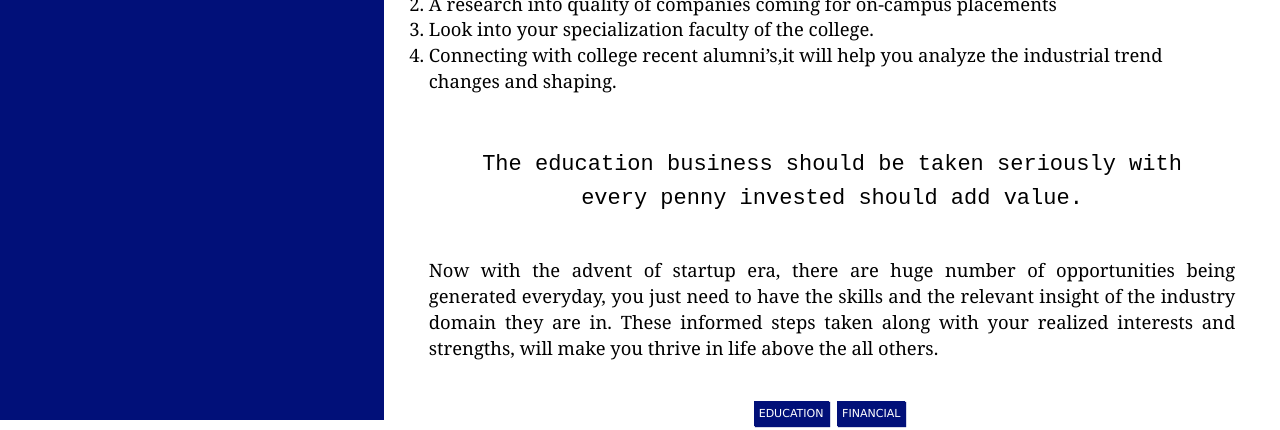
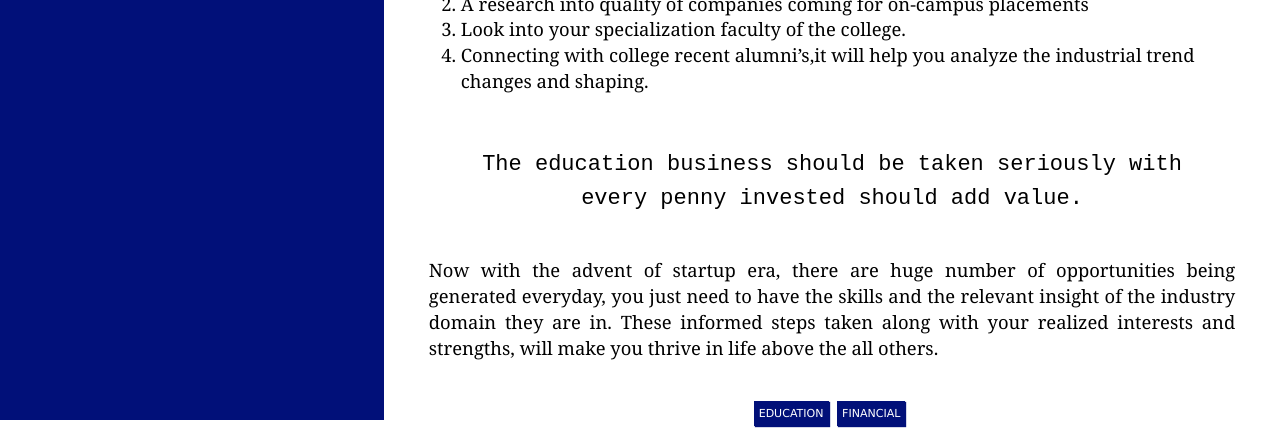
Before and after one commit to error-007/error-007.github.io, a plain HTML site: page blogs/index.html in a window 1280 px wide. Shown: the part 380-810 px from the top of the page. Drawn offline with Linux system fonts and the light colour scheme.

Commit message:
Update style.css

```diff
--- a/blogs/style.css
+++ b/blogs/style.css
@@ -28,6 +28,9 @@ body {
 
 .blog-title {
 	text-align: center;
+}
+ol {
+	margin-left: 2rem;
 }
 .code {
 	text-align: center;
```
